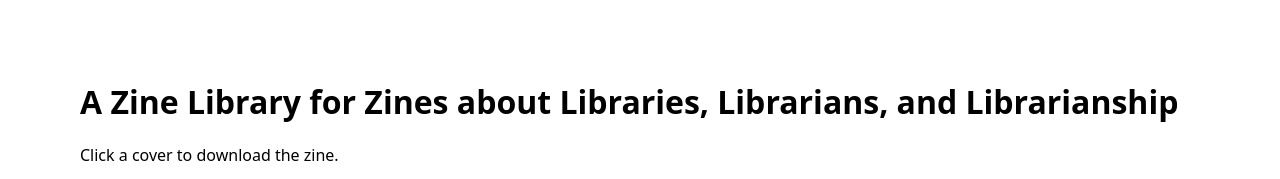
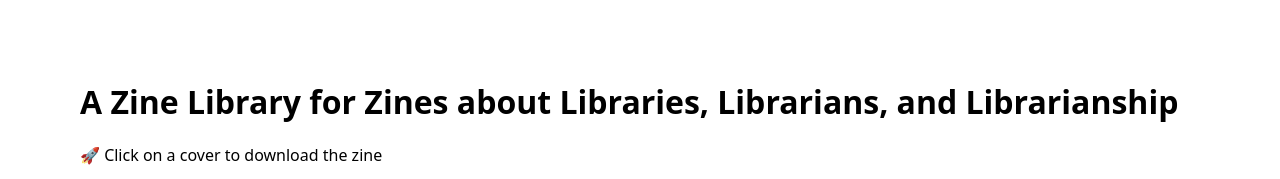
Before and after one commit to HannahNT123/library_zines, a plain HTML site: page index.html in a window 1280 px wide. Shown: the top 179 px of the page. Drawn offline with Linux system fonts and the light colour scheme.

Commit message:
Update subtitle text

```diff
--- a/index.html
+++ b/index.html
@@ -22,7 +22,7 @@
 <body>
 
 <h1>A Zine Library for Zines about Libraries, Librarians, and Librarianship</h1>
-<p>Click a cover to download the zine.</p>
+<p>🚀 Click on a cover to download the zine</p>
 
 <div class="grid">
   <a href="https://raw.githubusercontent.com/HannahNT123/library_zines/main/zines/librarians/ACRL_2015_screen.pdf">
```
